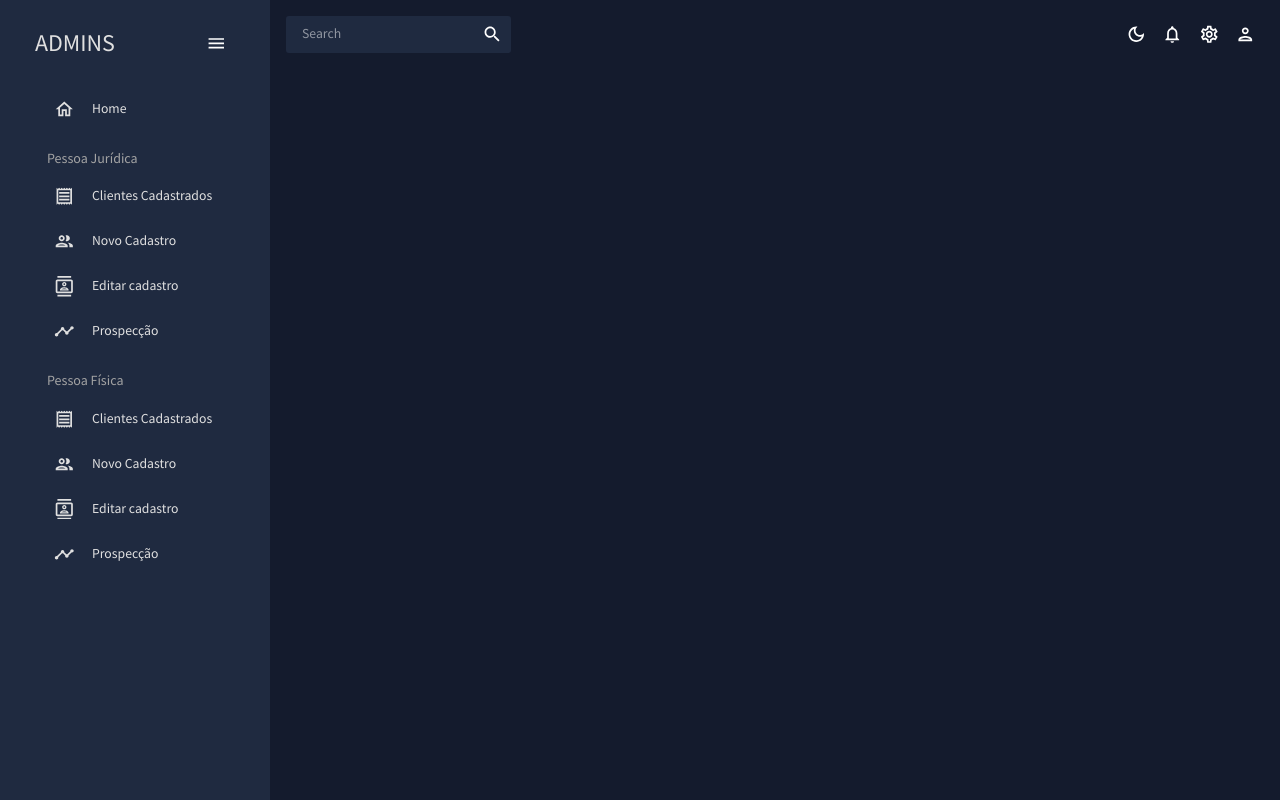
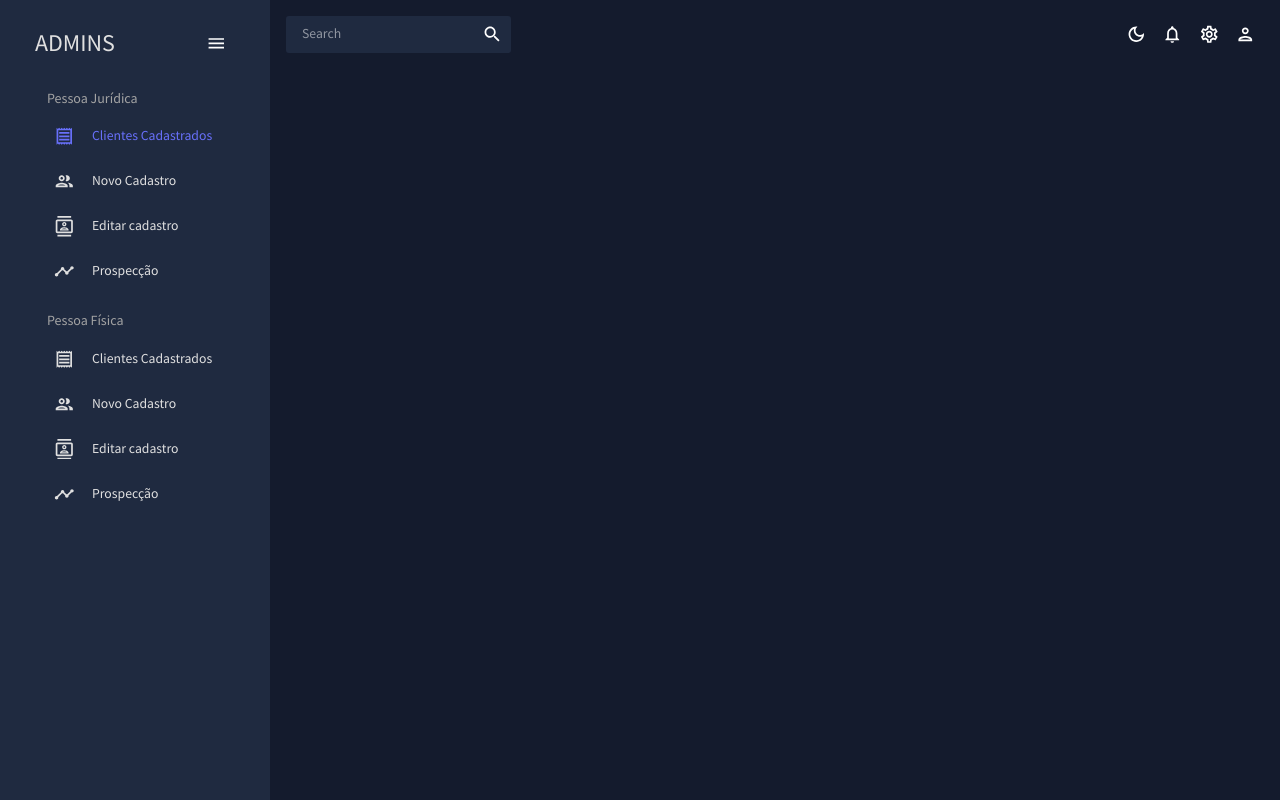
Before and after one commit to Akaori/customer-prospecting-app, a React (Create React App) app in the folder frontend/: page / in a window 1280 px wide. Built offline with nearby package versions, Linux system fonts and the light colour scheme.

Commit message:
map selected to path attribute

```diff
--- a/frontend/src/scenes/global/Sidebar.jsx
+++ b/frontend/src/scenes/global/Sidebar.jsx
@@ -4,7 +4,6 @@ import { Box, IconButton, Typography, useTheme } from "@mui/material";
 import { Link } from "react-router-dom";
 import "react-pro-sidebar/dist/css/styles.css";
 import { tokens } from "../../theme";
-import HomeOutlinedIcon from "@mui/icons-material/HomeOutlined";
 import PeopleOutlinedIcon from "@mui/icons-material/PeopleOutlined";
 import ContactsOutlinedIcon from "@mui/icons-material/ContactsOutlined";
 import ReceiptOutlinedIcon from "@mui/icons-material/ReceiptOutlined";
@@ -16,11 +15,11 @@ const Item = ({ title, to, icon, selected, setSelected }) => {
   const colors = tokens(theme.palette.mode);
   return (
     <MenuItem
-      active={selected === title}
+      active={selected === to}
       style={{
         color: colors.grey[100],
       }}
-      onClick={() => setSelected(title)}
+      onClick={() => setSelected(to)}
       icon={icon}
     >
       <Typography>{title}</Typography>
@@ -33,7 +32,7 @@ const Sidebar = () => {
   const theme = useTheme();
   const colors = tokens(theme.palette.mode);
   const [isCollapsed, setIsCollapsed] = useState(false);
-  const [selected, setSelected] = useState("Dashboard");
+  const [selected, setSelected] = useState("/legal-entity-customer/list");
 
   return (
     <Box
@@ -84,14 +83,6 @@ const Sidebar = () => {
           </MenuItem>
 
           <Box paddingLeft={isCollapsed ? undefined : "10%"}>
-            <Item
-              title="Home"
-              to="/"
-              icon={<HomeOutlinedIcon />}
-              selected={selected}
-              setSelected={setSelected}
-            />
-
             <Typography
               variant="h6"
               color={colors.grey[300]}
```
